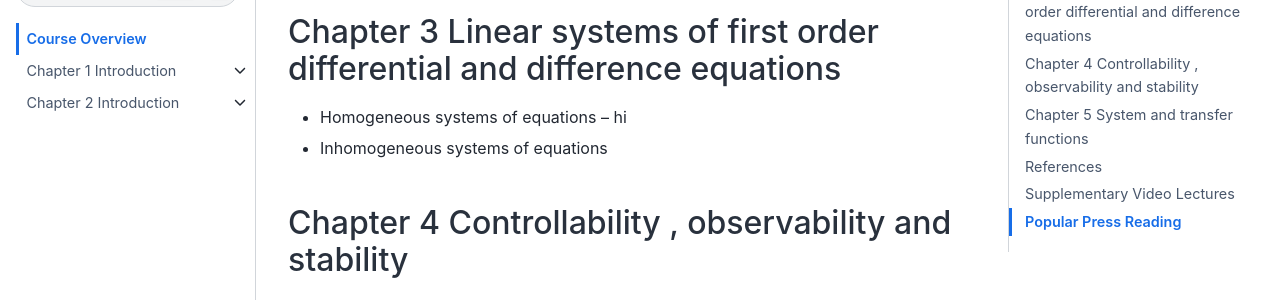
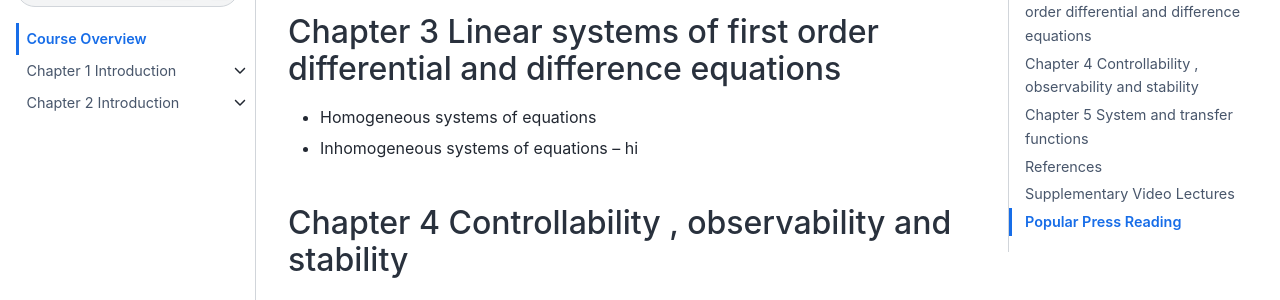
Before and after one commit to jjcrofts77/Linear-Systems-MATH30451, a Jupyter Book: the page built from intro.md, in a window 1280 px wide and 900 px high, scrolled down 471 px. Shown: the part 153-453 px from the top of the window. Built offline with Jupyter Book 1.0.4 settings and Sphinx 7.4.7 and the Sphinx Book theme 1.1.4, drawn with Linux system fonts in a browser that asks for light colours.

```diff
--- a/intro.md
+++ b/intro.md
@@ -15,8 +15,8 @@ This Jupyterbook provides the course notes for the third year module Linear Syst
 
 ### Chapter 3 Linear systems of first order differential and difference equations
    - Homogeneous systems of equations
-   -- hi
    - Inhomogeneous systems of equations
+      -- hi
 
 ### Chapter 4 Controllability , observability and stability
    - Controllability
```
